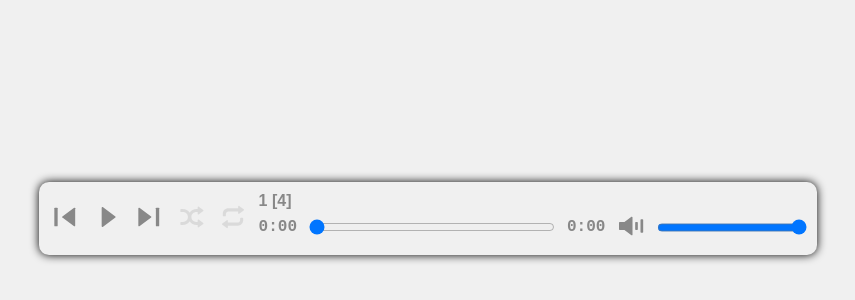
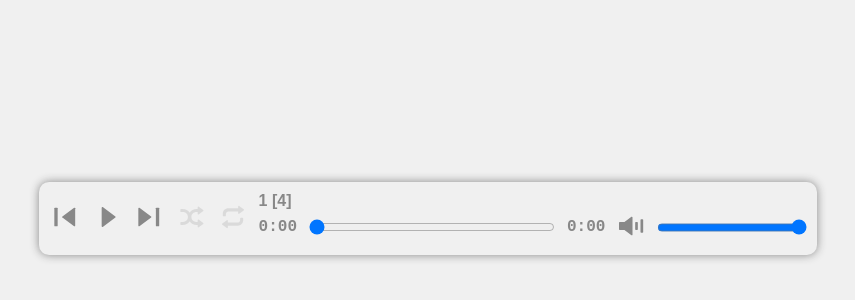
Before and after one commit to darqus/svelte-audio-player, a Svelte app: page / in a window 1280 px wide. Shown: the part 214-514 px from the top of the page, without its empty margins (212-1067 px from the left). Built offline with nearby package versions, Linux system fonts and the light colour scheme.

Commit message:
fix shadow

```diff
--- a/src/components/AudioPlayer.svelte
+++ b/src/components/AudioPlayer.svelte
@@ -246,7 +246,7 @@
 
 <style>
   :root {
-    --box-shadow-color: #000;
+    --box-shadow-color: #888;
     --gap: 10px;
     --control-size: 2rem;
     --control-color: #888;
```
Also changed, not shown: public/build/bundle.css, public/build/bundle.js.
